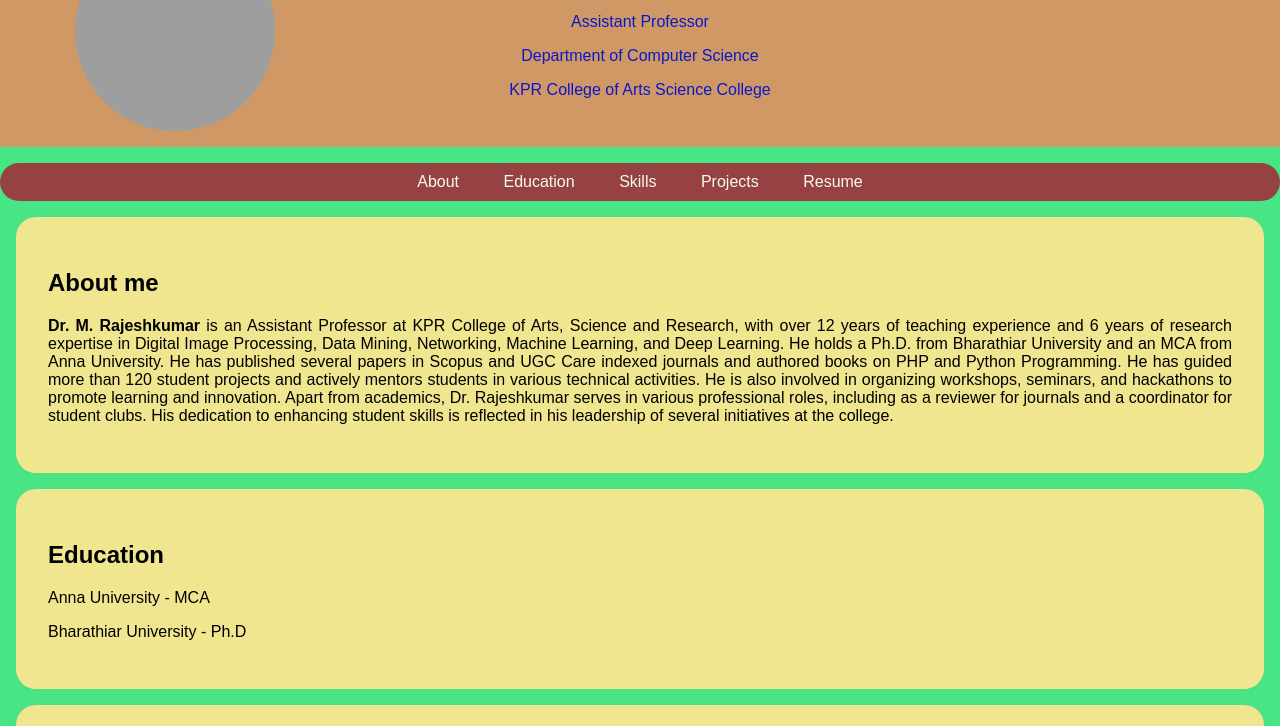
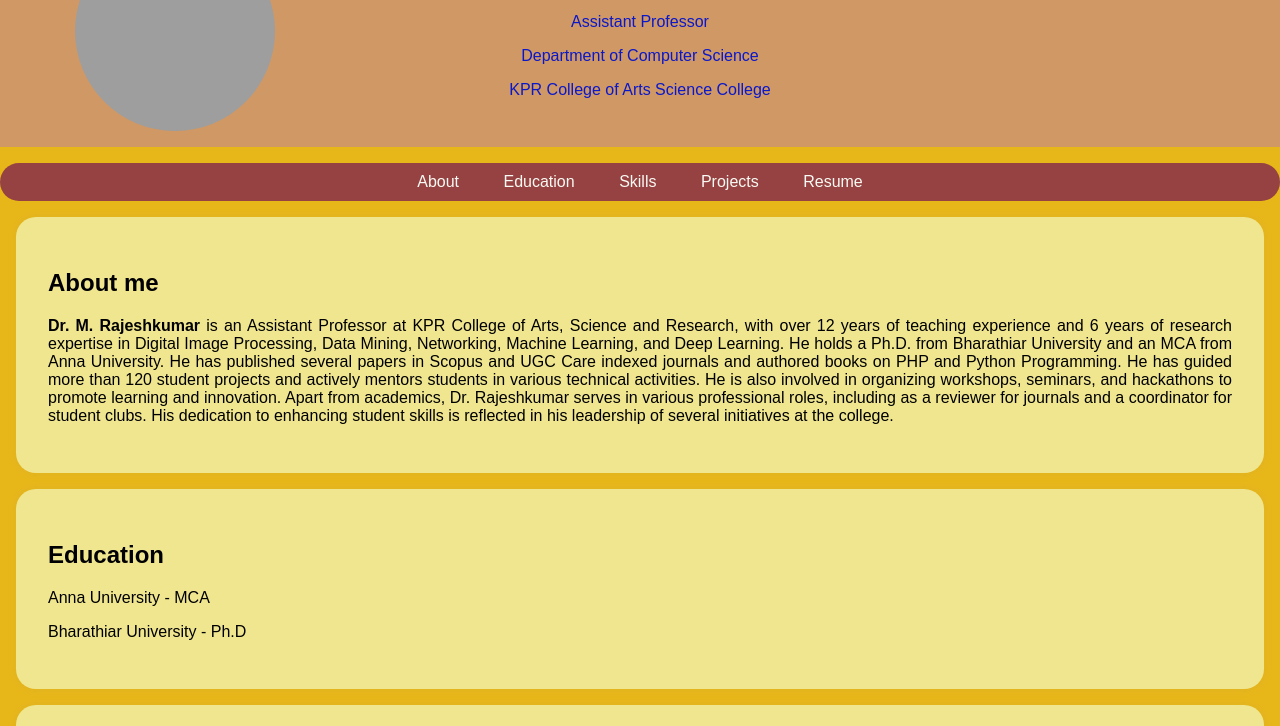
Before and after one commit to rajeshkumar-mca/Portfolio, a plain HTML site: page index.html in a window 1280 px wide. Shown: the part 79-805 px from the top of the page. Drawn offline with Linux system fonts and the light colour scheme; grey boxes are pictures that could not be loaded.

Commit message:
index file

```diff
--- a/index.html
+++ b/index.html
@@ -7,7 +7,7 @@
             font-family: Arial, sans-serif;
             margin: 0;
             padding: 0;
-            background-color: #47e684;
+            background-color: #e7b71a;
         }
 
         header {
```
